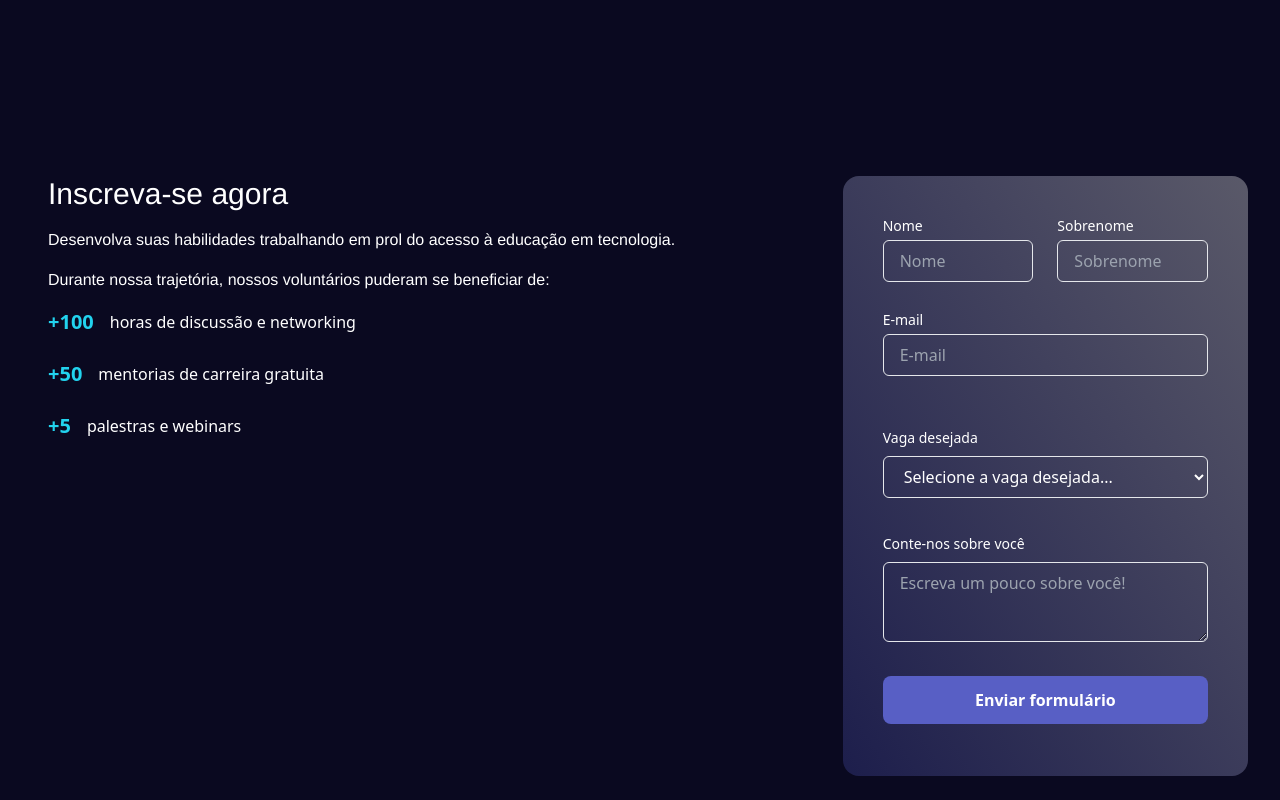
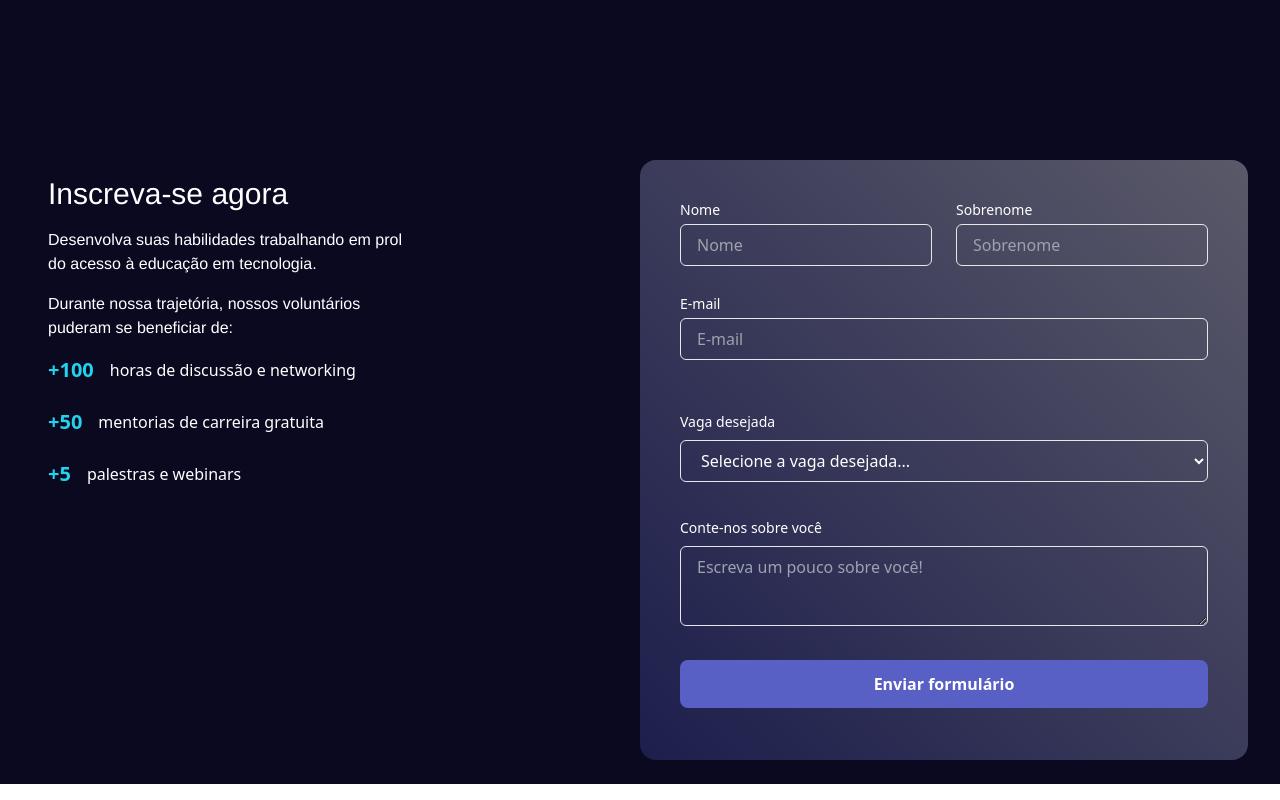
Before and after one commit to Projeto-FrontEnd-Fusion/vingadores-portifolio-colaborativo_, a React (Vite) app: page / in a window 1280 px wide. Shown: the part 558-1358 px from the top of the page. Built offline with nearby package versions, Linux system fonts and the light colour scheme; a web font is replaced by a local one.

Commit message:
refactor: melhor delimita o tamanho do formulário e da descrição em diferentes telas
- margens mínimas em telas pequenas, melhorando a legibilidade
- melhor divisão de espaço em telas grandes, utilizando de porcentagens.
Otimiza o uso de espaço ocupado pelo formulário e descrição

```diff
--- a/src/components/FormDescription/FormDescription.tsx
+++ b/src/components/FormDescription/FormDescription.tsx
@@ -1,6 +1,6 @@
 export function FormDescription() {
   return (
-    <div className="w-2/3 p-4">
+    <div className="w-full lg:w-1/3 p-4">
       <h2 className="text-white text-3xl font-fusion text-center lg:text-left">
         Inscreva-se agora
       </h2>
--- a/src/components/Forms/Forms.tsx
+++ b/src/components/Forms/Forms.tsx
@@ -39,14 +39,14 @@ const Forms = () => {
   }
 
   return (
-    <FormProvider {...methods}>
-      <div className="w-full sm:w-3/4 lg:w-1/3">
+    <div className="w-full sm:w-10/12 lg:w-2/4">
+      <FormProvider {...methods}>
         <form
-          className="flex flex-col p-10 gap-3 bg-gradient-to-tr from-[#646DF036] to-[#FCFCFD54] rounded-2xl mt-4"
+          className="flex flex-col p-10 gap-3 bg-gradient-to-tr from-[#646DF036] to-[#FCFCFD54] rounded-2xl"
           id="formulario"
           onSubmit={handleSubmit(onSubmit)}
         >
-          <div className="flex flex-wrap gap-6 flex-col lg:flex-row">
+          <div className="flex flex-col flex-wrap gap-6 lg:flex-row">
             <Input
               label="Nome"
               type="text"
@@ -118,8 +118,8 @@ const Forms = () => {
           </button>
           <Message status={formRequestStatus.status} message={formRequestStatus.message} />
         </form>
-      </div>
-    </FormProvider>
+      </FormProvider>
+    </div>
   );
 };
 
--- a/tailwind.config.js
+++ b/tailwind.config.js
@@ -3,6 +3,13 @@
 export default {
   content: ["./index.html", "./src/**/*.{js,ts,jsx,tsx}"],
   theme: {
+    screens: {
+      sm: "640px",
+      md: "768px",
+      lg: "1024px",
+      xl: "1280px",
+      "2xl": "1536px",
+    },
     extend: {
       fontFamily: {
         fusion: ["Helvetica", "Arial", "sans-serif"],
```
